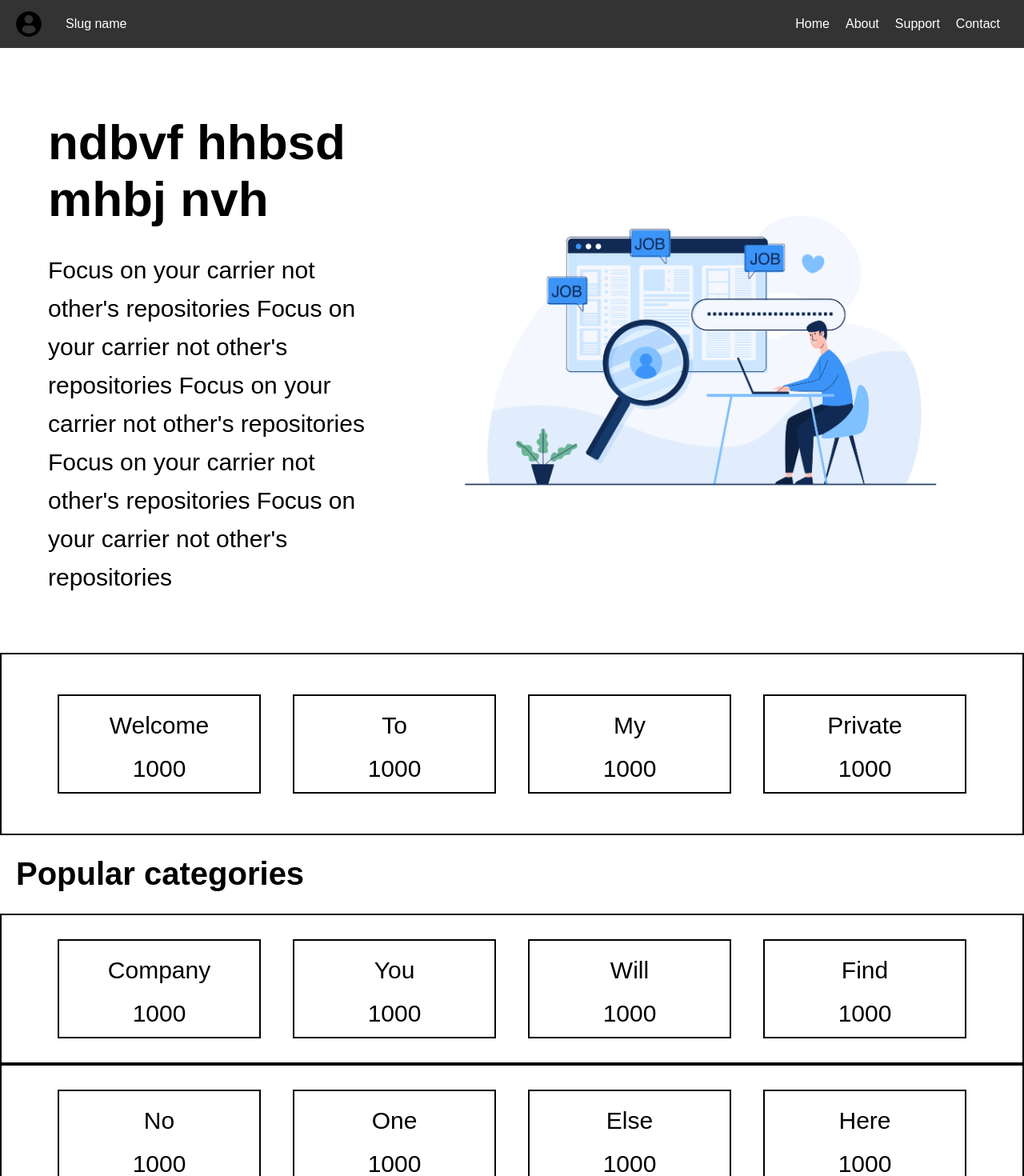
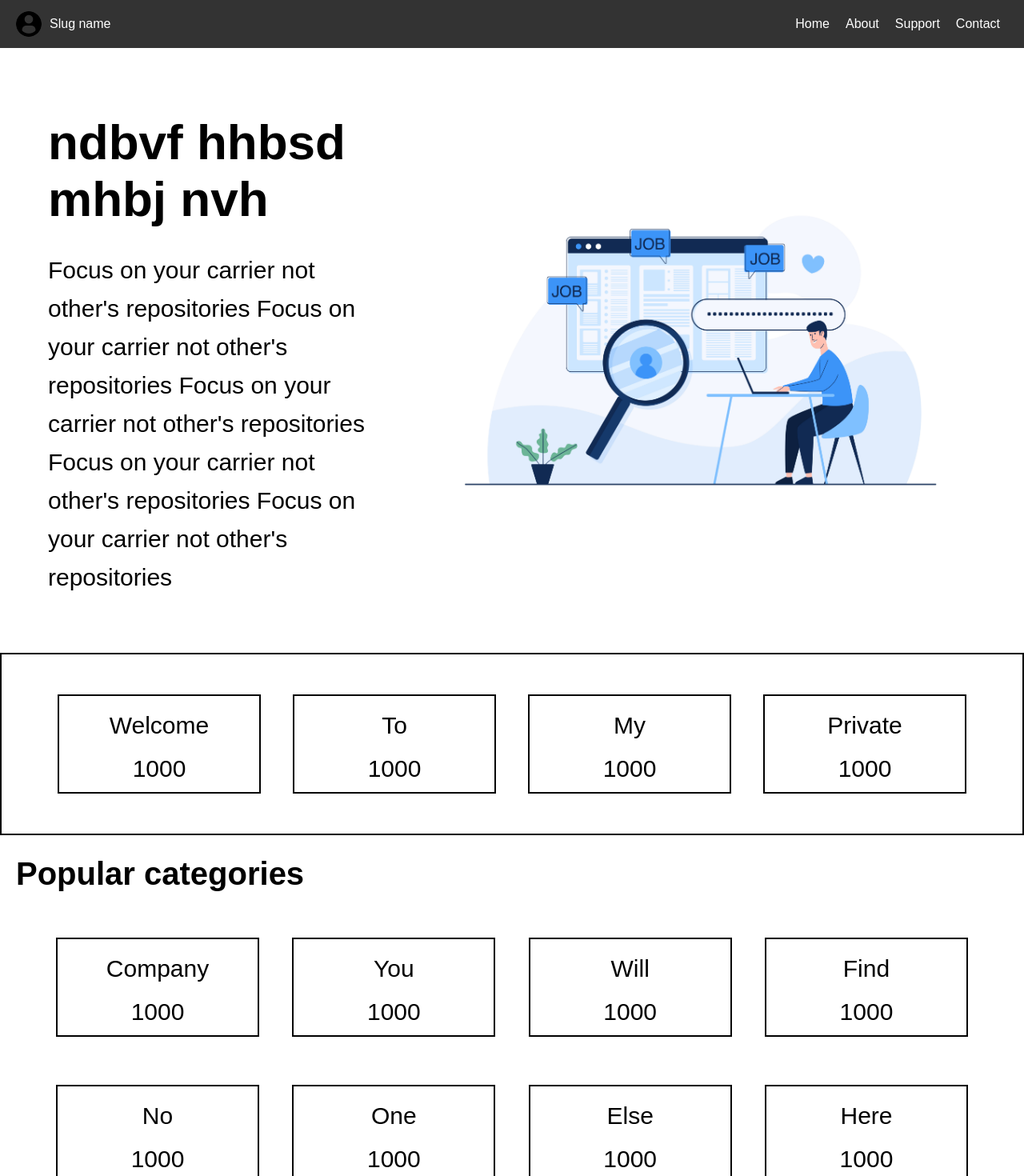
Before and after one commit to Aakash-1801/Project, a React (Create React App) app: page / in a window 1280 px wide. Shown: the top 1470 px of the page at 80% size. Built offline with nearby package versions, Linux system fonts and the light colour scheme.

Commit message:
minor changes

```diff
--- a/src/Milestones/Pop_mlstn.css
+++ b/src/Components/Milestones/Pop_mlstn.css
@@ -31,5 +31,5 @@
     padding: 20px 60px;
     align-items: center;
     justify-content: space-between;
-    border: 2px solid black;
+    /* border: 2px solid black; */
 }
--- a/src/Navbar/Navbar.css
+++ b/src/Components/Navbar/Navbar.css
@@ -25,19 +25,9 @@
   color: white;
   margin: 0 10px;
   font-weight: 500;
-  transition: color 0.3s ease;
+  transition: color 0.2s ease;
 }
 
 .navbar-right a:hover {
   color: #6db2fc;
 }
-
-span {
-  margin: 0px 20px;
-}
-
-button {
-  margin: 0px 20px;
-  background-color: #333;
-  color: white;
-}
```
Also changed, not shown: src/App.js (+7 -7 lines), src/Components/FrontPage/FrontPage.css (renamed from src/FrontPage/FrontPage.css), src/Components/FrontPage/FrontPage.js (renamed from src/FrontPage/FrontPage.js), src/Components/Milestones/Milestones.js (renamed from src/Milestones/Milestones.js), src/Components/Milestones/Popular.js (renamed from src/Milestones/Popular.js), src/Components/Navbar/Navbar.js (renamed from src/Navbar/Navbar.js), src/Components/Pages/About.js (renamed from src/About.js), src/Components/Pages/Contact.js (renamed from src/Contact.js), src/Components/Pages/Support.js (renamed from src/Support.js).
